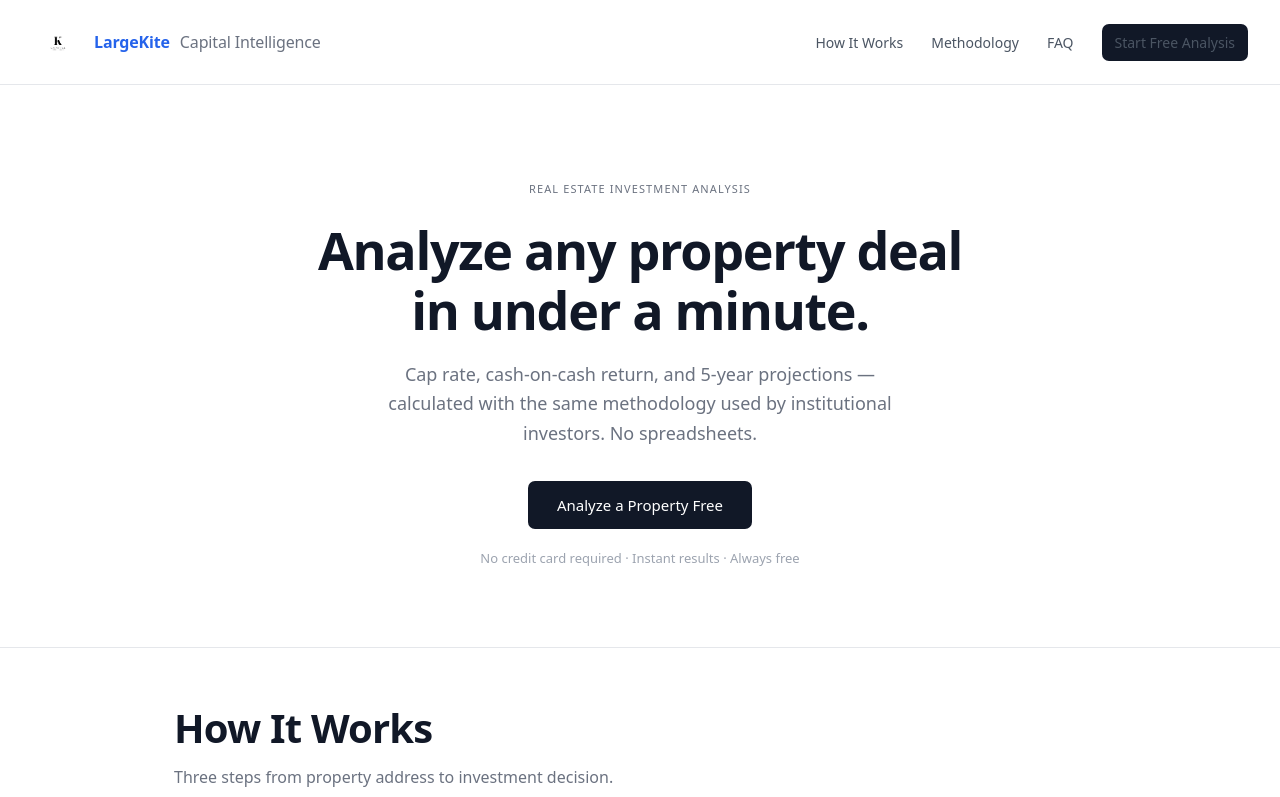
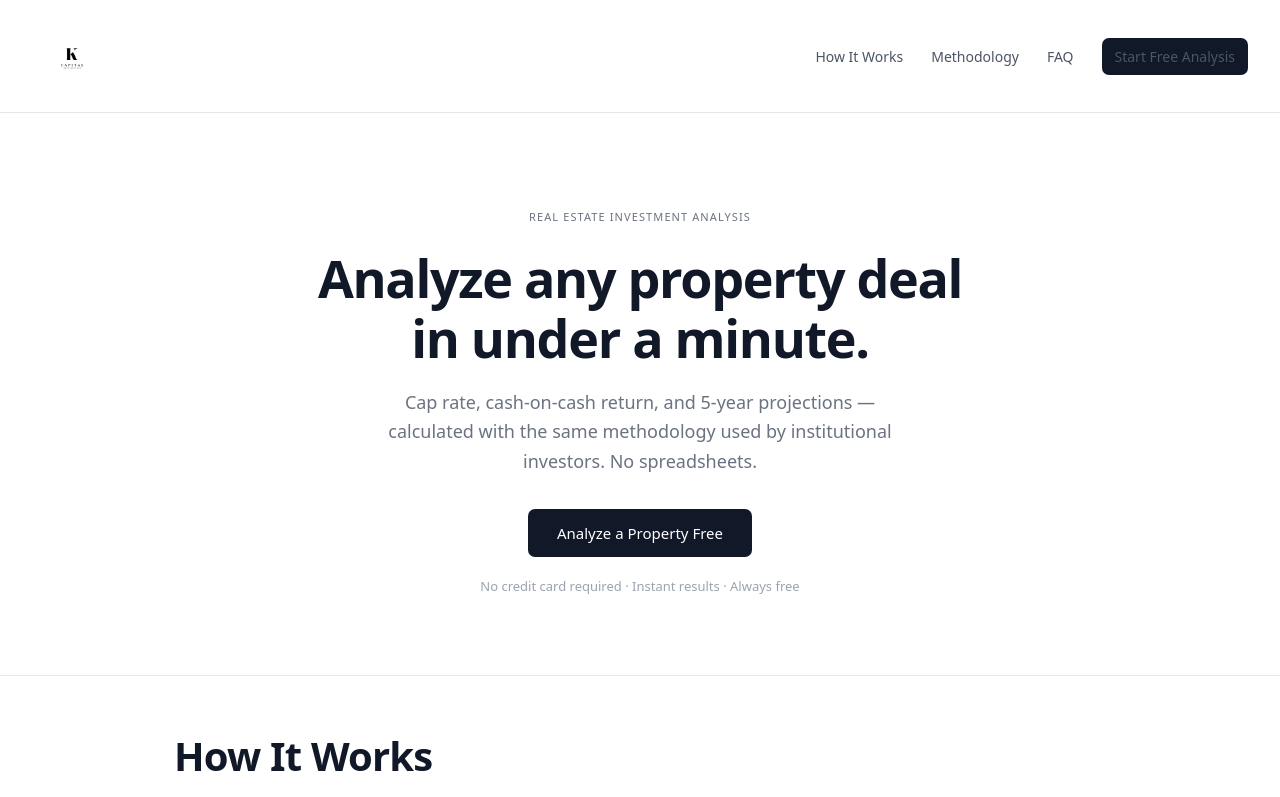
Before and after one commit to largekite/CI, a Next.js app: page / in a window 1280 px wide. Shown: the top 797 px of the page. Built offline with nearby package versions, Linux system fonts and the light colour scheme.

Commit message:
logo header

```diff
--- a/app/page.tsx
+++ b/app/page.tsx
@@ -6,9 +6,8 @@ export default function Home(){
     <>
       <header className="nav">
         <div className="brand">
-          <Link href="/" style={{ display: 'flex', alignItems: 'center', gap: '10px', textDecoration: 'none' }}>
-            <Image src="/logo.png" alt="Capital Intelligence" width={52} height={52} style={{ objectFit: 'contain' }} />
-            LargeKite<span> Capital Intelligence</span>
+          <Link href="/" style={{ display: 'flex', alignItems: 'center', textDecoration: 'none' }}>
+            <Image src="/logo.png" alt="Capital Intelligence" width={80} height={80} style={{ objectFit: 'contain' }} />
           </Link>
         </div>
         <nav className="links">
```
